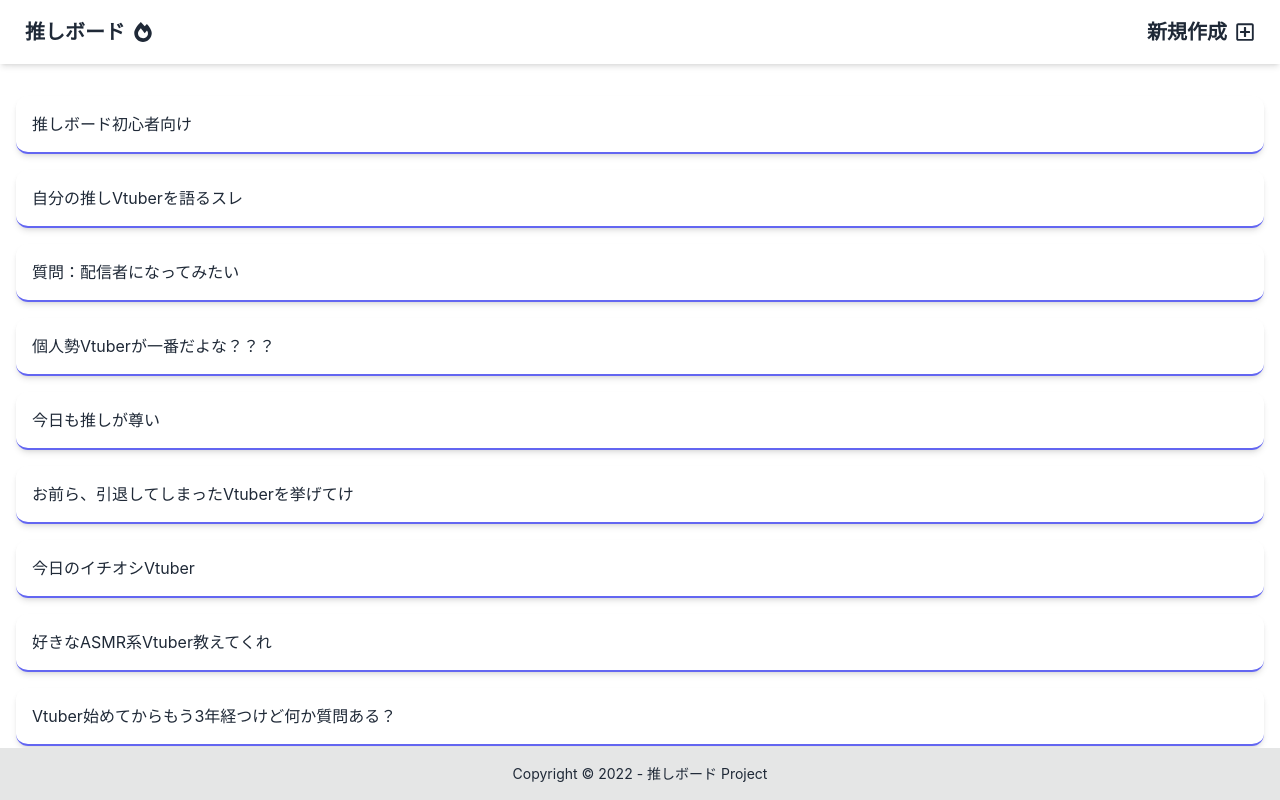
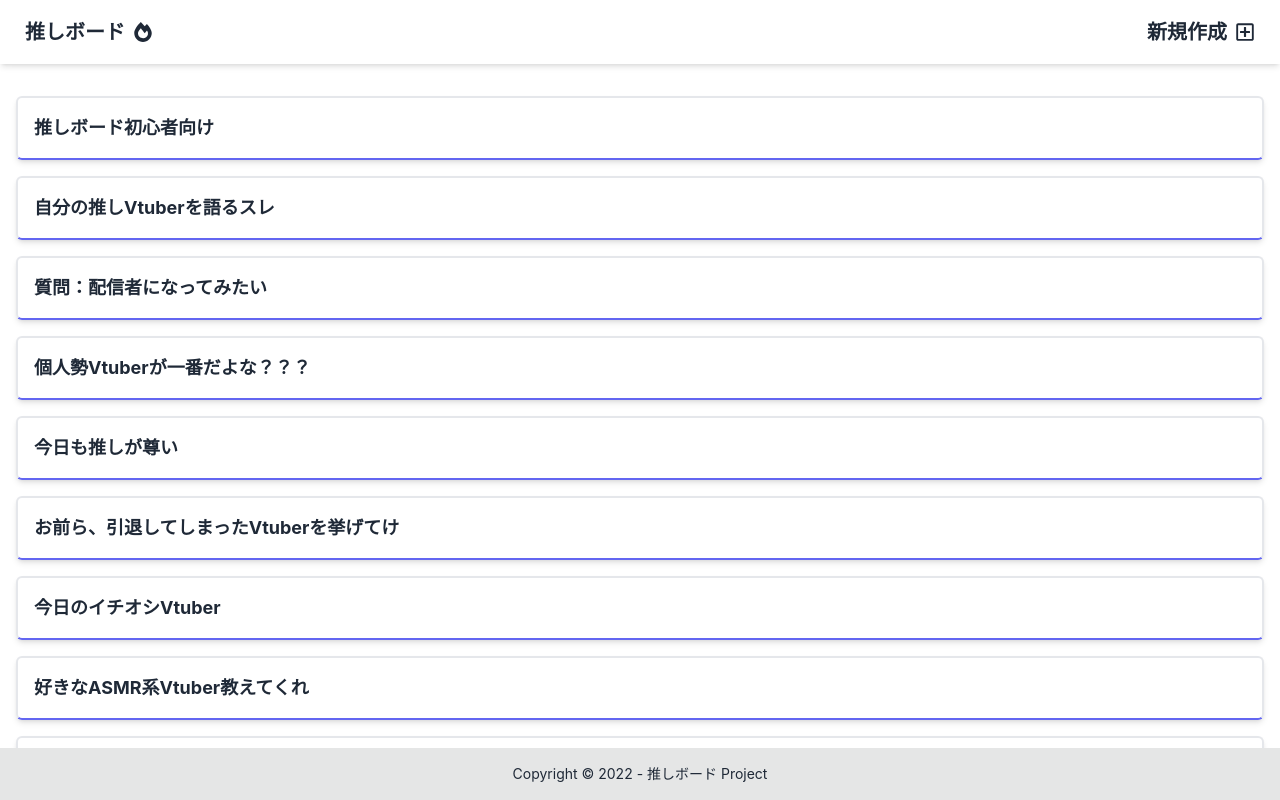
Before and after one commit to 398noe/study-react-board, a React (Create React App) app: page / in a window 1280 px wide. Shown: the top 800 px of the page. Built offline with nearby package versions, Linux system fonts and the light colour scheme.

Commit message:
Make font bold for threads title

```diff
--- a/src/components/Card/thread.tsx
+++ b/src/components/Card/thread.tsx
@@ -4,8 +4,8 @@ type threadCardProps = thread;
 export const ThreadCard: React.FC<threadCardProps> = (props: threadCardProps) => {
     const { id, title } = props;
     return (
-        <div className="w-full border-b-2 border-indigo-500 shadow-md rounded-xl p-4 hover:border-pink-500">
-            <div className="title">
+        <div className="w-full border-2 border-b-indigo-500 shadow-md rounded-md p-4 hover:border-pink-500">
+            <div className="title text-lg font-bold">
                 <p>{title}</p>
             </div>
         </div>
```
